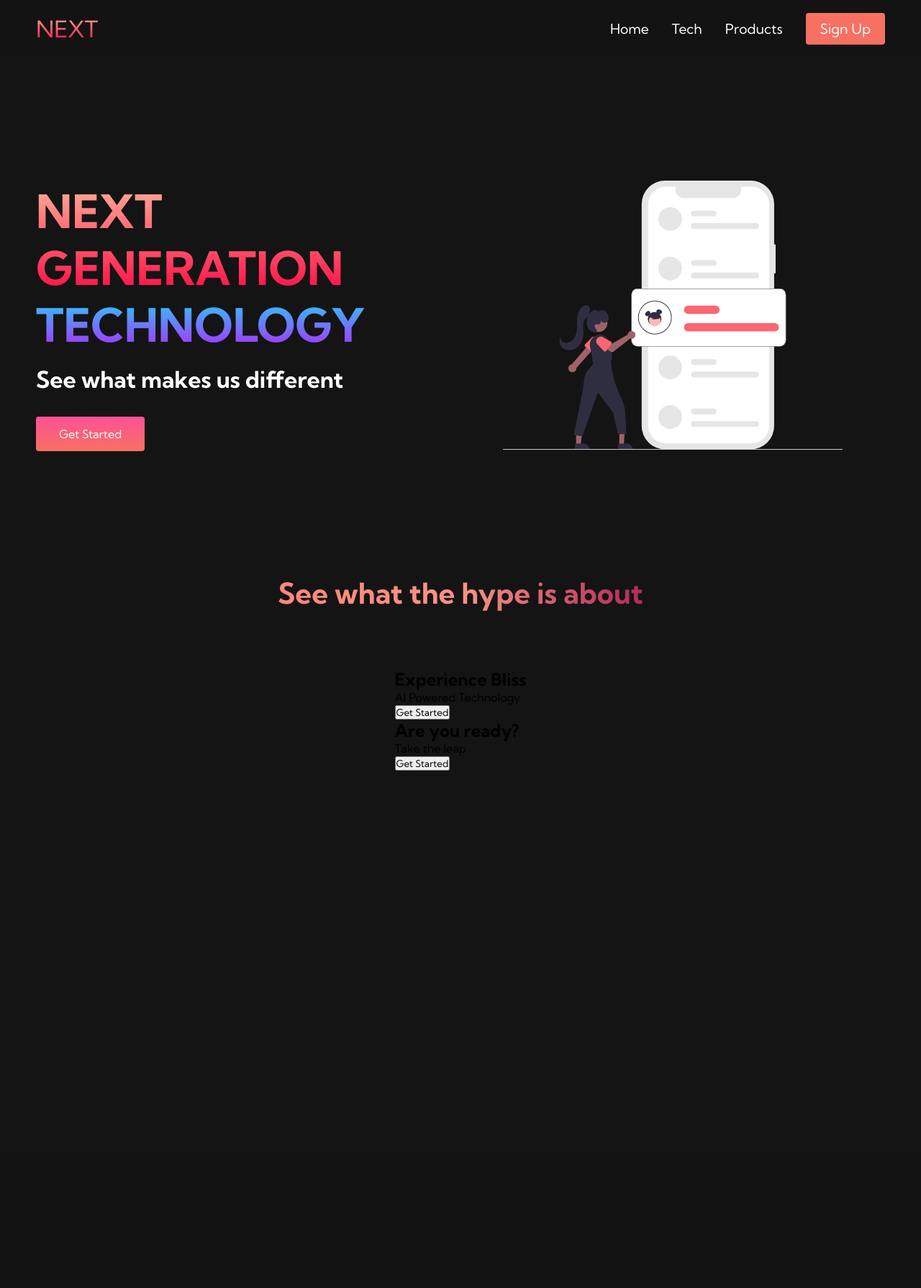
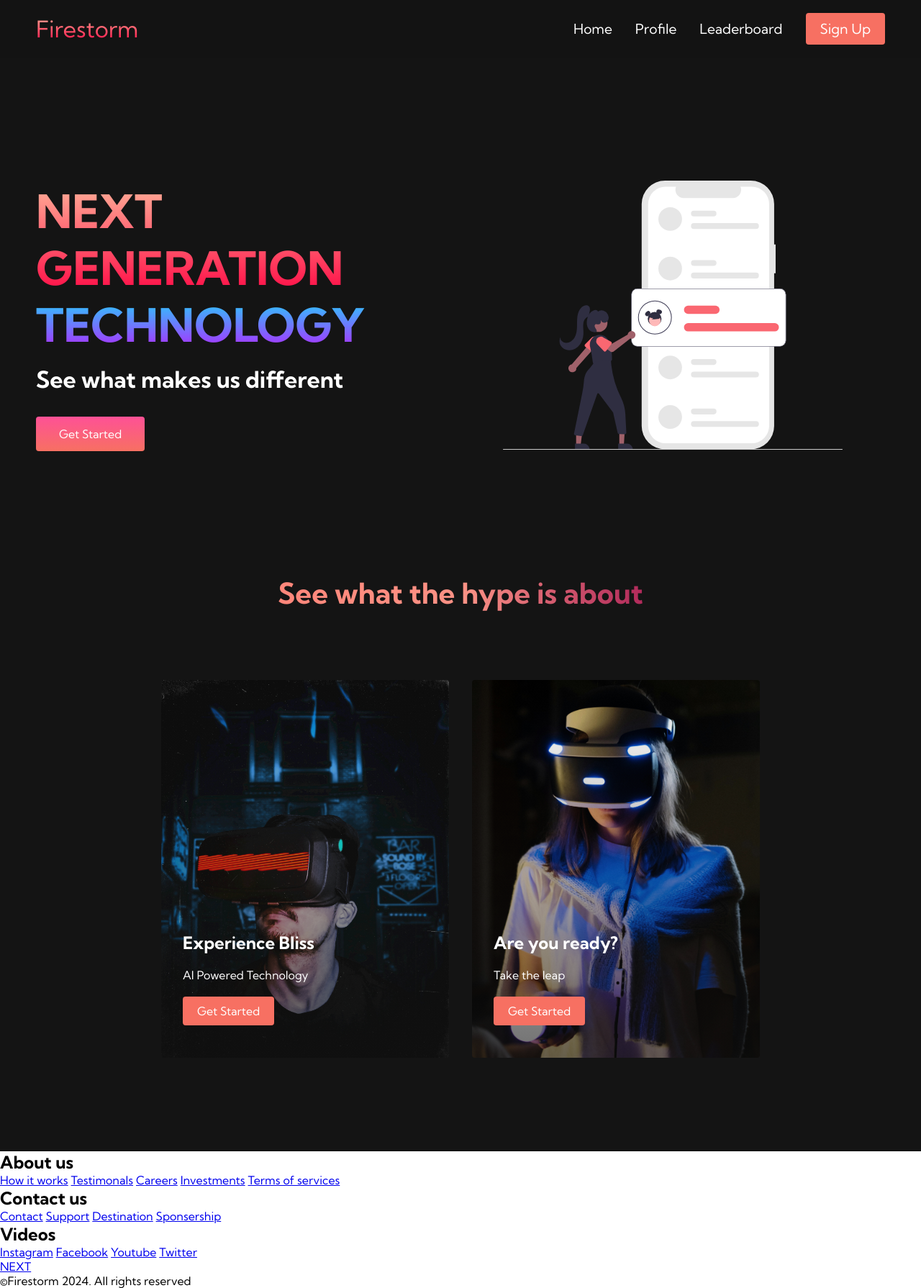
Before and after one commit to Wolfie2510/Firestorm-website, a PHP site: page / in a window 1280 px wide. Shown: the whole page at 72% size. Before the commit the page ends 1071 px from the top, so only its background shows below. Run offline with PHP 8.4, Linux system fonts and the light colour scheme.

Commit message:
Add files via upload

```diff
--- a/HTML, CSS JS website/index.html
+++ b/HTML, CSS JS website/index.html
@@ -1,9 +1,10 @@
+
 <!DOCTYPE html>
 <html lang="en">
     <head>
         <meta charset="UTF-8">
         <meta name="viewport" content="width=device-width, initial-scale=1.0">
-        <title>Next Website</title>
+        <title>Fire Storm Website</title>
         <link rel="stylesheet" href="styles.css" />
 
         <link rel="preconnect" href="https://fonts.googleapis.com">
@@ -14,7 +15,7 @@
         <!--Navbar Section-->
        <nav class="navbar">
         <div class="navbar__container">
-        <a href="/" id="navbar__logo">NEXT</a>
+        <a href="/" id="navbar__logo">Firestorm</a>
             <div class="navbar__toggle" id="mobile-menu">
                 <span class="bar"></span>
                 <span class="bar"></span>
@@ -25,10 +26,10 @@
                 <a href="/" class="navbar__links">Home</a>
                 </li>
                 <li class="navbar__item">
-                    <a href="/tech.html" class="navbar__links">Tech</a>
+                    <a href="/tech.html" class="navbar__links">Profile</a>
                     </li>
                     <li class="navbar__item">
-                        <a href="/" class="navbar__links">Products</a>
+                        <a href="/" class="navbar__links">Leaderboard</a>
                         </li>
                         <li class="navbar__btn">
                             <a href="/" class="button">Sign Up</a>
@@ -69,6 +70,46 @@
         </div>
        </div>
 
+       <!--Footer Section-->
+       <div class="footer__container">
+        <div class="footer__links">
+            <div class="footer__link--wrapper">
+                <div class="footer__link--items">
+                   <h2>About us</h2>
+                   <a href="/">How it works</a>
+                   <a href="/">Testimonals</a>
+                   <a href="/">Careers</a>
+                   <a href="/">Investments</a>
+                   <a href="/">Terms of services</a>
+                </div>
+                <div class="footer__link--items">
+                    <h2>Contact us</h2>
+                    <a href="/">Contact</a>
+                    <a href="/">Support</a>
+                    <a href="/">Destination</a>
+                    <a href="/">Sponsership</a>
+                 </div>
+            </div>
+            <div class="footer__link--wrapper">
+                <div class="footer__link--items">
+                   <h2>Videos</h2>
+                   <a href="/">Instagram</a>
+                   <a href="/">Facebook</a>
+                   <a href="/">Youtube</a>
+                   <a href="/">Twitter</a>
+                </div>
+            </div>
+        </div>
+        <div class="social__media">
+            <div class="social__media--wrap">
+                <div class="footer__logo">
+                    <a href="/" id="footer__logo"><i class="fas faa-gem"></i>NEXT</a>
+                </div>
+                <p class="website__right"><span>&copy;Firestorm 2024. All rights reserved</span></p>
+            </div>
+        </div>
+       </div>
+
        <script src="app.js"></script>
     </body>
 </html>
--- a/HTML, CSS JS website/styles.css
+++ b/HTML, CSS JS website/styles.css
@@ -291,6 +291,7 @@
 
 .main__img--container {
   text-align: center;
+  order: 1;
 }
 
 #main__img {
@@ -307,12 +308,15 @@
     justify-self: center;
     width: 100%;
     margin: 0 auto;
-    height: 90vh;
+    height: auto;
+    grid-template-rows: auto 1fr;
+    row-gap: 2rem;
   }
 
   .main__content {
     text-align: center;
-    margin-bottom: 4rem;
+    margin-bottom: 0;
+    order: 2;
   }
 
   .main__content h1 {
@@ -366,9 +370,15 @@
 
 .services h1{
   background-color: #ff8177;
-  background-image: linear-gradient(to right, #ff8177 0%,
-  #ff867a 0%, #ff8c7f 21%, #f99185 52%, #cf556c 78%, #b12a5b 100%
+  background-image: linear-gradient(to right,
+  #ff8177 0%,
+  #ff867a 0%,
+  #ff8c7f 21%,
+  #f99185 52%,
+  #cf556c 78%,
+  #b12a5b 100%
   );
+
   background-size: 100%;
   margin-bottom: 5rem;
   font-size: 2.5rem;
@@ -377,3 +387,89 @@
   -webkit-text-fill-color: transparent;
   -moz-text-fill-color: transparent;
 }
+
+.services__container {
+  display: flex;
+  justify-content: center;
+  flex-wrap: wrap;
+}
+
+.services__card {
+  margin: 1rem;
+  height: 525px;
+  width: 400px;
+  border-radius: 4px;
+  background-image: linear-gradient(to bottom,
+  rgba(0, 0, 0, 0) 0%,
+  rgba(17, 17, 17, 0.6) 100%),
+  url('/images/pic3.jpg');
+  background-size: cover;
+  position: relative;
+  color: #fff;
+}
+
+.services__card:nth-child(2) {
+  background-image: linear-gradient(to bottom,
+  rgba(0, 0, 0, 0) 0%,
+  rgba(17, 17, 17, 0.6) 100%),
+  url('/images/pic2.jpg');
+}
+
+.services h2 {
+  position: absolute;
+  top: 350px;
+  left: 30px;
+}
+
+.services__card p {
+  position: absolute;
+  top: 400px;
+  left: 30px;
+}
+
+.services__card button {
+  color: #fff;
+  padding: 10px 20px;
+  border: none;
+  outline: none;
+  border-radius: 4px;
+  background: #f77062;
+  position: absolute;
+  top: 440px;
+  left: 30px;
+  font-size: 1rem;
+  cursor: pointer;
+}
+
+.services__card:hover {
+  transform: scale(1.075);
+  transition: 0.2s ease-in;
+  cursor: pointer;
+}
+
+@media screen and (max-width: 960px) {
+  .services {
+    height: 1600px;
+  }
+
+  .services h1 {
+    font-size: 2rem;
+    margin-top: 12rem;
+  }
+}
+
+@media screen and (max-width: 480px) {
+  .services {
+    height: 1400px;
+  }
+
+  .services h1{
+    font-size: 1.2rem;
+  }
+
+  .services__card {
+    width: 300px;
+  }
+}
+
+/* Footer Css */
```
Also changed, not shown: HTML, CSS JS website/images/pic2.jpg (added), HTML, CSS JS website/images/pic3.jpg (added).
